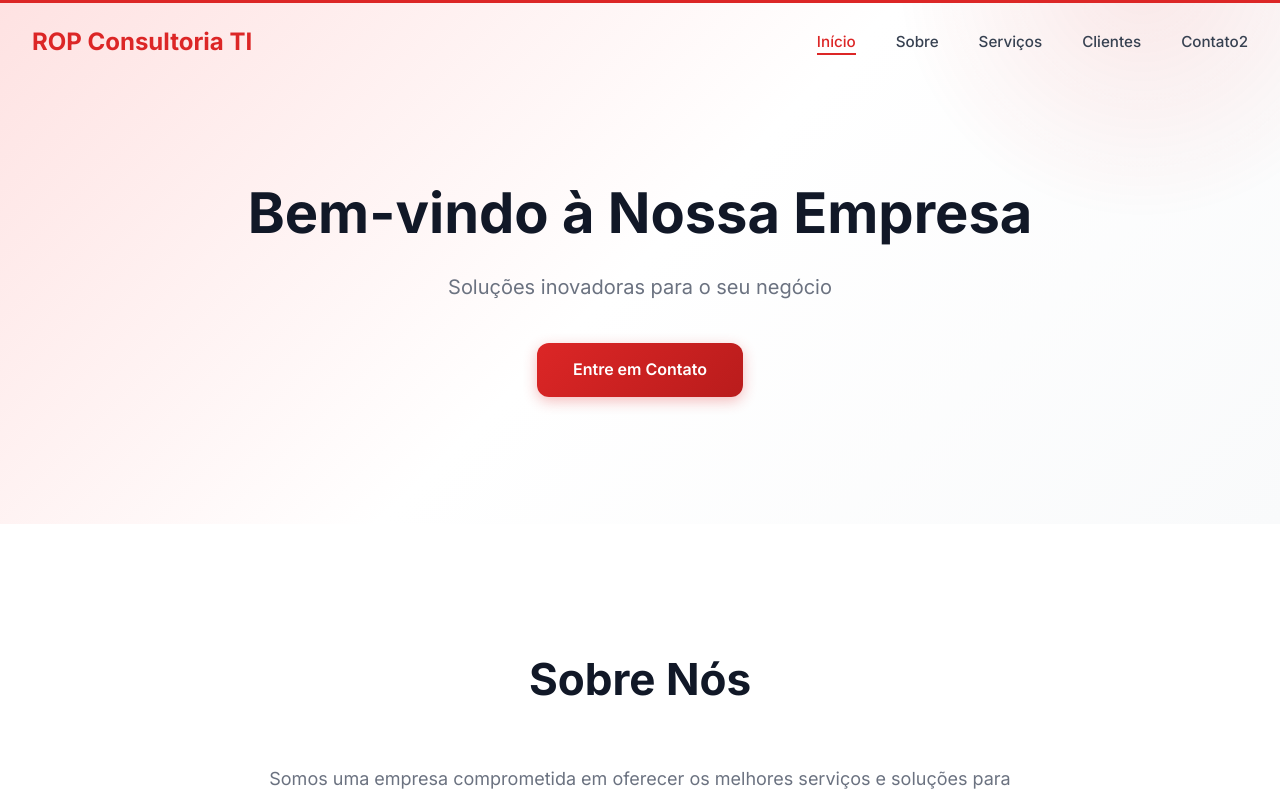
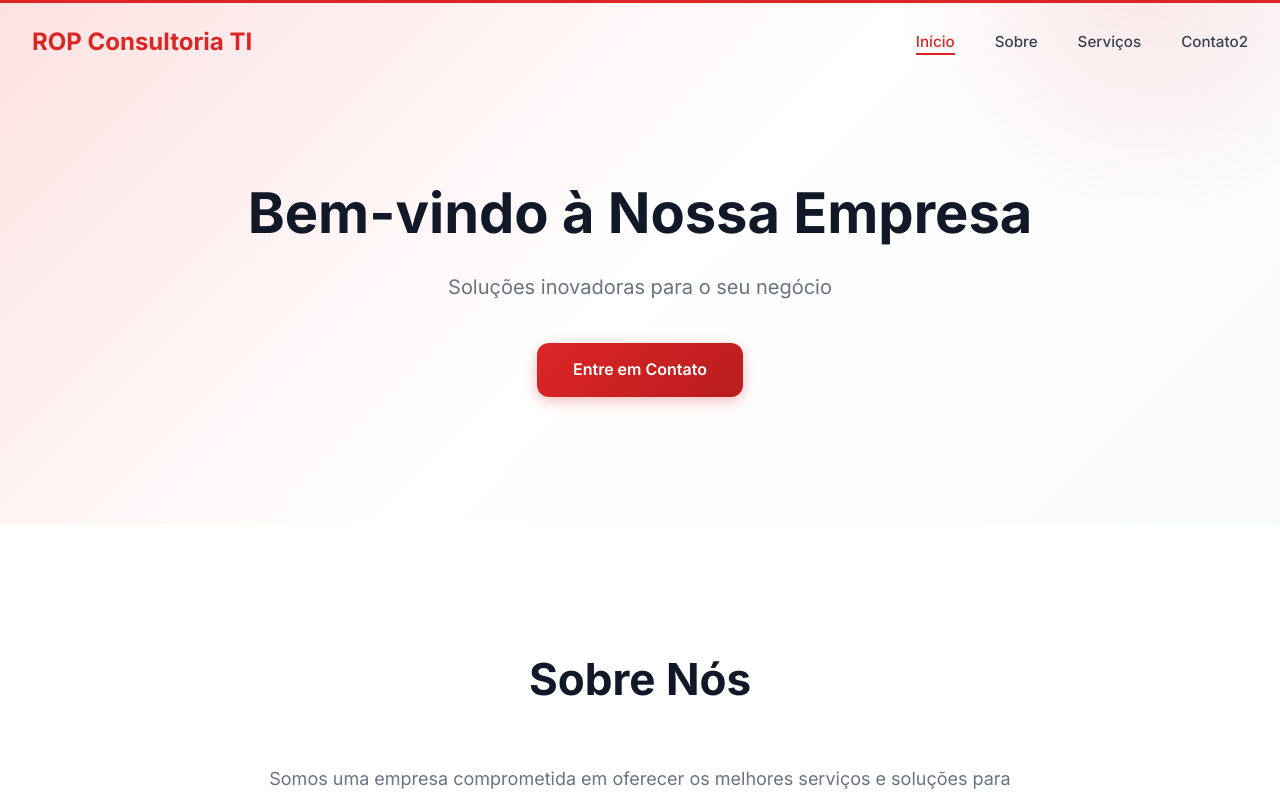
Before and after one commit to robertopinheiro-cell/robertopinheiro-cell.github.io, a React (Vite) app: page / in a window 1280 px wide. Shown: the top 800 px of the page. Built offline with nearby package versions, Linux system fonts and the light colour scheme.

Commit message:
Remove 'clientes' section from Header component
Removed 'clientes' section from navigation and scroll detection.

```diff
--- a/src/components/Header.jsx
+++ b/src/components/Header.jsx
@@ -10,7 +10,7 @@ function Header() {
       setScrolled(window.scrollY > 50);
 
       // Detect active section
-      const sections = ['home', 'sobre', 'servicos', 'clientes', 'contato'];
+      const sections = ['home', 'sobre', 'servicos', 'contato'];
       const scrollPosition = window.scrollY + 100;
 
       for (const section of sections) {
@@ -76,15 +76,7 @@ function Header() {
               Serviços
             </a>
           </li>
-          <li>
-            <a
-              href="#clientes"
-              onClick={(e) => handleNavClick(e, 'clientes')}
-              className={activeSection === 'clientes' ? 'active' : ''}
-            >
-              Clientes
-            </a>
-          </li>
+
           <li>
             <a
               href="#contato"
```
